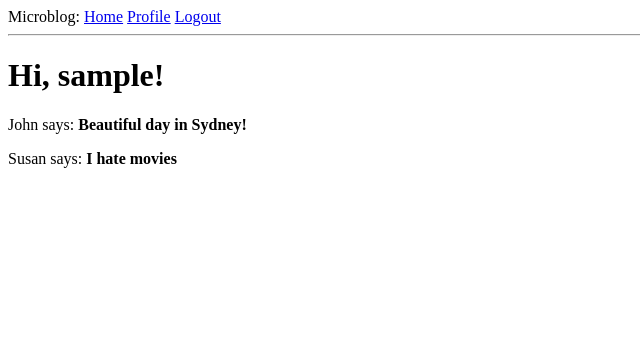
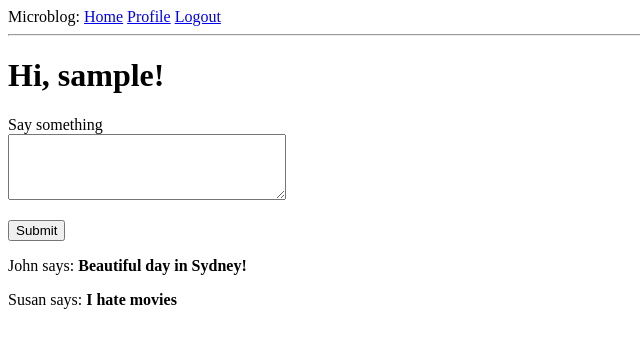
Before and after one commit to oscartorom/microblog, a Flask app: page / in a window 1280 px wide. Shown: the top 348 px of the page, without its empty margins (0-640 px from the left). Run offline with Flask 3, Linux system fonts and the light colour scheme; the visitor is signed in with stand-in values (Sample User, id 1); data comes from the database, SQL or seed files in the repository.

Commit message:
dev: created method to add/create posts

```diff
--- a/app/forms.py
+++ b/app/forms.py
@@ -44,3 +44,7 @@ class EditProfileForm(FlaskForm):
 
 class EmptyForm(FlaskForm):
     submit = SubmitField('Submit')
+
+class PostForm(FlaskForm):
+    post = TextAreaField('Say something', validators=[DataRequired(), Length(min=1, max=140)])
+    submit = SubmitField('Submit')
--- a/app/routes.py
+++ b/app/routes.py
@@ -5,14 +5,21 @@ from werkzeug.urls import url_parse
 from datetime import datetime
 
 from app import app, db
-from app.forms import LoginForm, RegistrationForm, EditProfileForm, EmptyForm
-from app.models import User
+from app.forms import LoginForm, RegistrationForm, EditProfileForm, EmptyForm, PostForm
+from app.models import User, Post
 
 
 @app.route('/')
 @app.route('/index')
 @login_required
 def index():
+    form = PostForm()
+    if form.validate_on_submit():
+        post = Post(body=form.post.data, author=current_user)
+        db.session.add(post)
+        db.session.commit()
+        flash('Your post is now live!')
+        return redirect(url_for('index'))
 
     posts = [
         {
@@ -25,7 +32,7 @@ def index():
         }
     ]
 
-    return render_template('index.html', title='home', posts=posts)
+    return render_template('index.html', title='home', posts=posts, form=form)
 
 @app.route('/login', methods=['GET','POST'])
 def login():
--- a/app/templates/index.html
+++ b/app/templates/index.html
@@ -2,6 +2,19 @@
 
 {% block content %}
     <h1>Hi, {{ current_user.username }}!</h1>
+    <form action="" method="post">
+        {{ form.hidden_tag() }}
+        <p>
+            {{ form.post.label }} <br>
+            {{ form.post(cols=32, rows=4) }} <br>
+            {% for error in form.post.errors %}
+            <span style="color:red";>[{{ error }}]</span>
+            {% endfor %}
+        </p>
+        <p>
+            {{ form.submit() }}
+        </p>
+    </form>
     {% for post in posts %}
     <div><p>{{ post.author.username }} says: <b>{{ post.body }}</b></p></div>
     {% endfor %}
```
